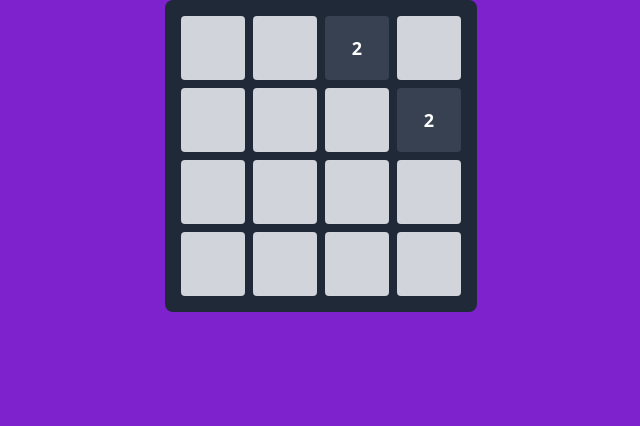
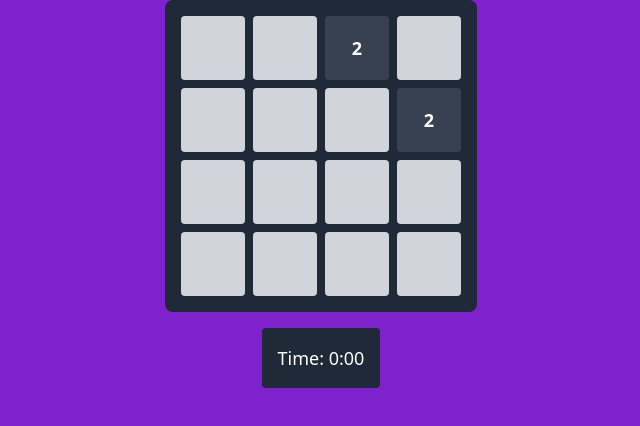
Before and after one commit to JahanzaibShaikh19/2048-Game, a React (Vite) app: page /game in a window 1280 px wide. Shown: the top 426 px of the page, without its empty margins (319-959 px from the left). Built offline with nearby package versions, Linux system fonts and the light colour scheme.

Commit message:
Stopwatch Added

```diff
--- a/src/pages/Game.jsx
+++ b/src/pages/Game.jsx
@@ -28,6 +28,9 @@ const Game = () => {
   const [grid, setGrid] = useState(initializeGrid);
   const [gameOver, setGameOver] = useState(false);
   const [gameWon, setGameWon] = useState(false);
+  const [time, setTime] = useState(0);
+  const [isTimerActive, setIsTimerActive] = useState(false);
+  const [timerStarted, setTimerStarted] = useState(false);
 
   const slide = (grid, direction) => {
     let moved = false;
@@ -107,9 +110,11 @@ const Game = () => {
       addRandomTile(newGrid);
       if (!canMove(newGrid)) {
         setGameOver(true);
+        setIsTimerActive(false); // Stop the timer
       }
       if (hasReached512(newGrid)) {
         setGameWon(true);
+        setIsTimerActive(false); // Stop the timer
       }
     }
 
@@ -139,6 +144,12 @@ const Game = () => {
   useEffect(() => {
     const handleKeyDown = (event) => {
       if (gameOver || gameWon) return;
+
+      if (!timerStarted) {
+        setTimerStarted(true);
+        setIsTimerActive(true);
+      }
+
       let newGrid;
       switch (event.key) {
         case 'ArrowUp':
@@ -163,7 +174,20 @@ const Game = () => {
     return () => {
       window.removeEventListener('keydown', handleKeyDown);
     };
-  }, [grid, gameOver, gameWon]);
+  }, [grid, gameOver, gameWon, timerStarted]);
+
+  useEffect(() => {
+    let timer;
+    if (isTimerActive) {
+      timer = setInterval(() => {
+        setTime((prevTime) => prevTime + 1);
+      }, 1000);
+    }
+
+    return () => {
+      clearInterval(timer);
+    };
+  }, [isTimerActive]);
 
   const getTileColor = (value) => {
     switch (value) {
@@ -206,6 +230,9 @@ const Game = () => {
           ))
         )}
       </div>
+      <div className="mt-4 p-4 bg-gray-800 text-white text-lg rounded">
+        Time: {Math.floor(time / 60)}:{time % 60 < 10 ? `0${time % 60}` : time % 60}
+      </div>
       {gameOver && (
         <div className="mt-4 p-4 bg-red-600 text-white text-lg rounded">
           Game Over
```
